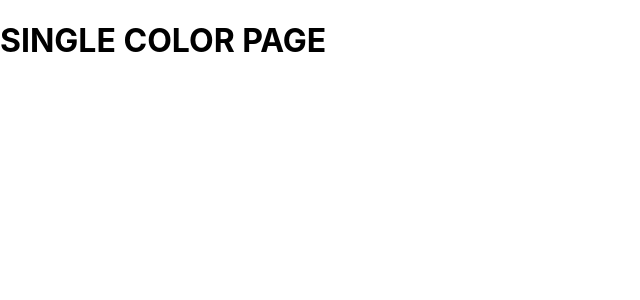
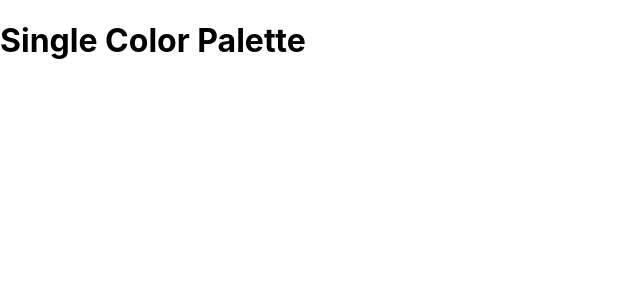
Before and after one commit to HassanMasoud/color-picker, a React (Create React App) app: page /palette/1/1 in a window 1280 px wide. Shown: the top 300 px of the page, without its empty margins (0-640 px from the left). Built offline with nearby package versions, Linux system fonts and the light colour scheme.

Commit message:
Add single color palette and link

```diff
--- a/src/App.js
+++ b/src/App.js
@@ -2,6 +2,7 @@ import React, { Component } from "react";
 import { Switch, Route } from "react-router-dom";
 import Palette from "./Palette";
 import PaletteList from "./PaletteList";
+import SingleColorPalette from "./SingleColorPalette";
 import seedColors from "./seedColors";
 import { generatePalette } from "./colorHelper";
 
@@ -35,12 +36,9 @@ class App extends Component {
         <Route
           exact
           path="/palette/:paletteId/:colorId"
-          render={() => <h1>SINGLE COLOR PAGE</h1>}
+          render={() => <SingleColorPalette />}
         />
       </Switch>
-      // <div className="App">
-      //   <Palette palette={generatePalette(seedColors[4])} />
-      // </div>
     );
   }
 }
--- a/src/ColorBox.js
+++ b/src/ColorBox.js
@@ -21,7 +21,7 @@ class ColorBox extends Component {
   }
 
   render() {
-    const { name, background } = this.props;
+    const { name, background, moreUrl } = this.props;
     const { copied } = this.state;
 
     return (
@@ -41,7 +41,7 @@ class ColorBox extends Component {
             </div>
             <button className="copy-button">Copy</button>
           </div>
-          <Link to="/" onClick={(e) => e.stopPropagation()}>
+          <Link to={moreUrl} onClick={(e) => e.stopPropagation()}>
             <span className="see-more">More</span>
           </Link>
         </div>
--- a/src/Palette.js
+++ b/src/Palette.js
@@ -20,10 +20,15 @@ class Palette extends Component {
   }
 
   render() {
-    const { colors, paletteName, emoji } = this.props.palette;
+    const { colors, paletteName, emoji, id } = this.props.palette;
     const { level, format } = this.state;
     const colorBoxes = colors[level].map((color) => (
-      <ColorBox background={color[format]} name={color.name} key={color.id} />
+      <ColorBox
+        background={color[format]}
+        name={color.name}
+        key={color.id}
+        moreUrl={`/palette/${id}/${color.id}`}
+      />
     ));
 
     return (
--- /dev/null
+++ b/src/SingleColorPalette.js
@@ -0,0 +1,13 @@
+import React, { Component } from "react";
+
+class SingleColorPalette extends Component {
+  render() {
+    return (
+      <div>
+        <h1>Single Color Palette</h1>
+      </div>
+    );
+  }
+}
+
+export default SingleColorPalette;
```
